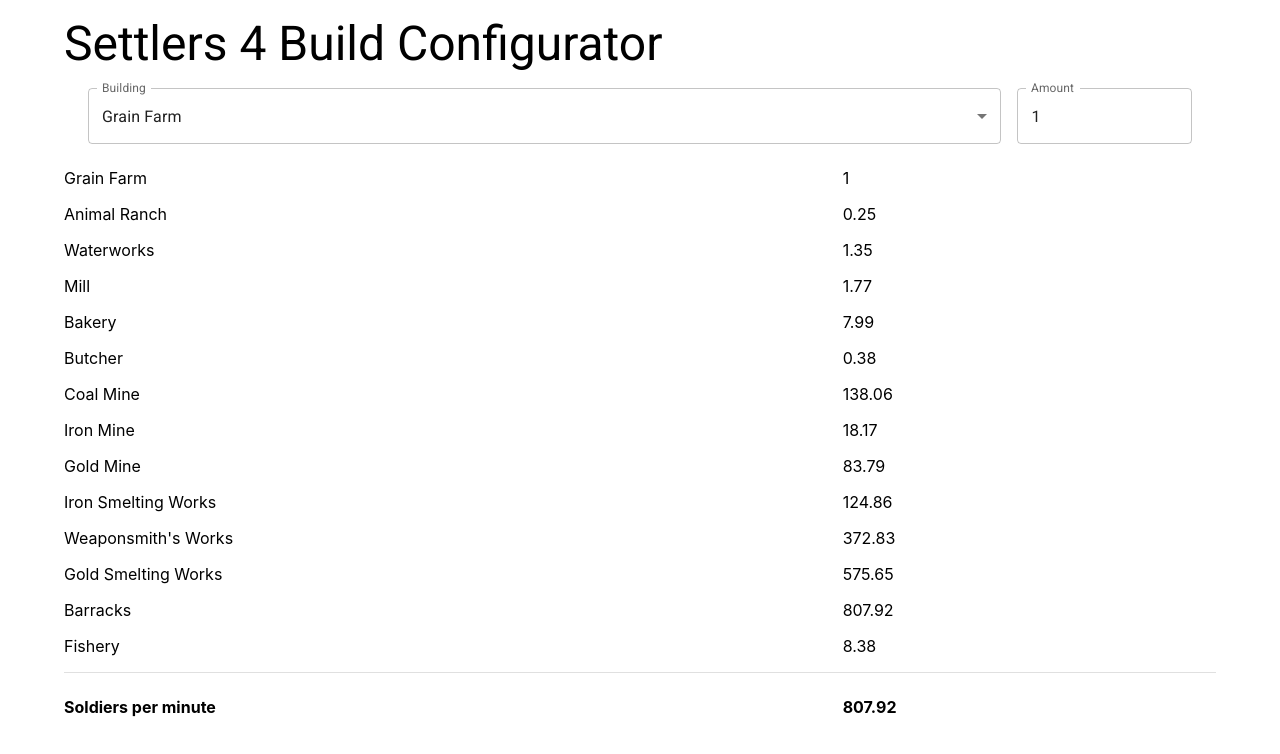
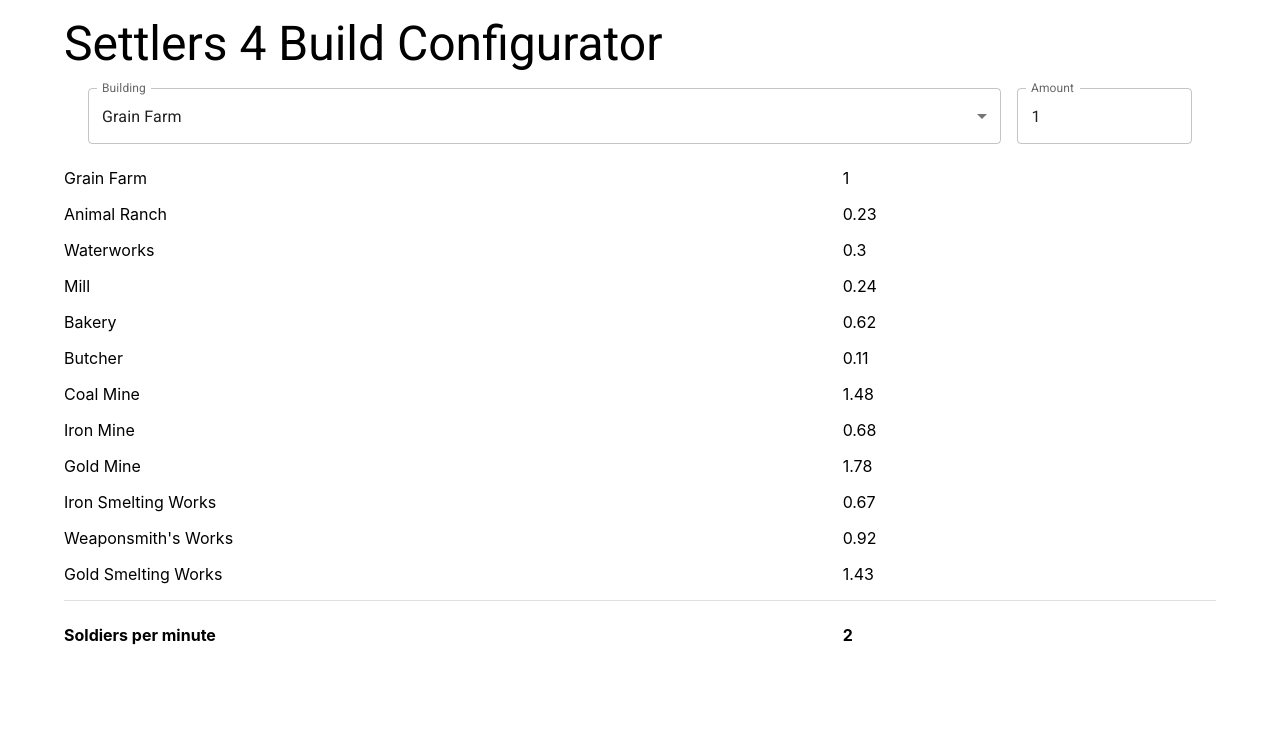
Before and after one commit to Sir-hennihau/Settlers-4-Build-Configurator, a React (Create React App) app: page / in a window 1280 px wide. Shown: the top 754 px of the page. Built offline with nearby package versions, Linux system fonts and the light colour scheme.

Commit message:
Revert "WIP dynamic calculations, but bugged"
This reverts commit 7594f9b083c5a5ddf96ded6a364010fca460180c.

```diff
--- a/src/components/building-output/buildingOutput.tsx
+++ b/src/components/building-output/buildingOutput.tsx
@@ -1,38 +1,13 @@
 import { Grid } from "@mui/material";
+import { BUILDINGS } from "../../data/buildings";
 import { OutputItem } from "./components/outputItem";
-import { BUILDINGS } from "../../data/buildings";
-import { useAppSelector } from "../../store/hooks";
-import { selectBuildingSelection } from "../../store/building-selection/buildingSelectionSlice";
-import { selectConfig } from "../../store/config-store/configSlice";
-import { calculateProductionRequirements } from "../../helpers/calculateProductionRequirements";
 
 export const BuildingOutput = () => {
-  const { selectedBuilding, buildingAmount } = useAppSelector(
-    selectBuildingSelection
-  );
-  const { productionChain } = useAppSelector(selectConfig);
-
-  // Calculate required amounts for each building
-  const requirements = selectedBuilding
-    ? calculateProductionRequirements(
-        selectedBuilding,
-        buildingAmount,
-        productionChain
-      )
-    : {};
-
   return (
     <Grid container spacing={2} sx={{ marginTop: 1 }}>
-      {BUILDINGS.map((building) => {
-        const requiredAmount = requirements[building.type] || 0;
-        return (
-          <OutputItem
-            building={building}
-            requiredAmount={requiredAmount}
-            key={building.type}
-          />
-        );
-      })}
+      {BUILDINGS.map((building) => (
+        <OutputItem building={building} key={building.label} />
+      ))}
     </Grid>
   );
 };
--- a/src/components/building-output/components/outputItem.tsx
+++ b/src/components/building-output/components/outputItem.tsx
@@ -1,14 +1,23 @@
 import { Grid } from "@mui/material";
 import { getPreviewString } from "../../../helpers/getPreviewString";
-import { BuildingInfo } from "../../../data/buildings";
+import { selectConfig } from "../../../store/config-store/configSlice";
+import { useAppSelector } from "../../../store/hooks";
+import { Building } from "../../../types/building";
 
 interface OutputItemProps {
-  building: BuildingInfo;
-  requiredAmount: number;
+  building: Building;
 }
 
-export const OutputItem = ({ building, requiredAmount }: OutputItemProps) => {
-  const buildingAmountString = getPreviewString(requiredAmount);
+export const OutputItem = ({ building }: OutputItemProps) => {
+  // --- STATE ---
+
+  const { soldiersPerMinute } = useAppSelector(selectConfig);
+
+  // --- RENDER ---
+
+  const buildingAmountString = getPreviewString(
+    building.multiplier * soldiersPerMinute
+  );
 
   return (
     <>
--- a/src/components/solders-per-minute-info/soldiersPerMinuteInfo.tsx
+++ b/src/components/solders-per-minute-info/soldiersPerMinuteInfo.tsx
@@ -1,45 +1,12 @@
 import { Divider, Grid } from "@mui/material";
 import { getPreviewString } from "../../helpers/getPreviewString";
 import { selectConfig } from "../../store/config-store/configSlice";
-import { selectBuildingSelection } from "../../store/building-selection/buildingSelectionSlice";
 import { useAppSelector } from "../../store/hooks";
-import { calculateProductionRequirements } from "../../helpers/calculateProductionRequirements";
-import { romasProductionConfig } from "../../data/romasConfig";
 
 export const SoldiersPerMinuteInfo = () => {
   // --- STATE ---
 
-  const { productionChain } = useAppSelector(selectConfig);
-  const { selectedBuilding, buildingAmount } = useAppSelector(
-    selectBuildingSelection
-  );
-
-  // Calculate soldiers per minute based on the production chain
-  let soldiersPerMinute = 0;
-
-  if (selectedBuilding) {
-    const requirements = calculateProductionRequirements(
-      selectedBuilding,
-      buildingAmount,
-      productionChain
-    );
-
-    // Find if weaponSmith and goldSmelt are in the requirements (needed for soldiers)
-    const weaponSmithAmount = requirements["weaponSmith"] || 0;
-    const goldSmeltAmount = requirements["goldSmelt"] || 0;
-
-    if (weaponSmithAmount > 0 && goldSmeltAmount > 0) {
-      // Calculate soldiers per minute based on weapon and gold production
-      // 1 weapon + 2 gold bars = 1 soldier
-      const weaponsPerMinute =
-        weaponSmithAmount * romasProductionConfig.weaponSmith.out;
-      const goldBarsPerMinute =
-        goldSmeltAmount * romasProductionConfig.goldSmelt.out;
-
-      // Limiting factor determines soldiers per minute
-      soldiersPerMinute = Math.min(weaponsPerMinute, goldBarsPerMinute / 2);
-    }
-  }
+  const { soldiersPerMinute } = useAppSelector(selectConfig);
 
   // --- RENDER ---
 
--- a/src/data/buildings.ts
+++ b/src/data/buildings.ts
@@ -1,23 +1,17 @@
-import { BuildingType } from "../types/production";
+import { Building } from "../types/building";
 
-export interface BuildingInfo {
-  type: BuildingType;
-  label: string;
-}
-
-export const BUILDINGS: BuildingInfo[] = [
-  { type: "grainFarm", label: "Grain Farm" },
-  { type: "animalFarm", label: "Animal Ranch" },
-  { type: "waterworks", label: "Waterworks" },
-  { type: "mill", label: "Mill" },
-  { type: "bakery", label: "Bakery" },
-  { type: "butcher", label: "Butcher" },
-  { type: "coalMine", label: "Coal Mine" },
-  { type: "ironMine", label: "Iron Mine" },
-  { type: "goldMine", label: "Gold Mine" },
-  { type: "ironSmelt", label: "Iron Smelting Works" },
-  { type: "weaponSmith", label: "Weaponsmith's Works" },
-  { type: "goldSmelt", label: "Gold Smelting Works" },
-  { type: "barracks", label: "Barracks" },
-  { type: "fishery", label: "Fishery" },
+export const BUILDINGS: Building[] = [
+  { label: "Grain Farm", multiplier: 0.5 },
+  { label: "Animal Ranch", multiplier: 0.117 },
+  { label: "Waterworks", multiplier: 0.15 },
+  { label: "Mill", multiplier: 0.118 },
+  { label: "Bakery", multiplier: 0.308 },
+  { label: "Butcher", multiplier: 0.056 },
+  // { label: "Fisher", multiplier: 1 },
+  { label: "Coal Mine", multiplier: 0.738 },
+  { label: "Iron Mine", multiplier: 0.34 },
+  { label: "Gold Mine", multiplier: 0.89 },
+  { label: "Iron Smelting Works", multiplier: 0.335 },
+  { label: "Weaponsmith's Works", multiplier: 0.461 },
+  { label: "Gold Smelting Works", multiplier: 0.713 },
 ];
--- a/src/data/romasConfig.ts
+++ b/src/data/romasConfig.ts
@@ -2,18 +2,17 @@
 import { CivilizationProductionRate } from "../types/production";
 
 export const romasProductionConfig: CivilizationProductionRate = {
-  grainFarm: { in: 1.768, out: 1.768, producedGood: "grain" },
-  mill: { in: 4.519, out: 4.519, producedGood: "weat" },
-  bakery: { in: 1.728, out: 1.728, producedGood: "bread" },
-  animalFarm: { in: 2.006, out: 1.504, producedGood: "animal" },
-  butcher: { in: 4.747, out: 4.747, producedGood: "meat" },
-  waterworks: { in: 5.909, out: 5.909, producedGood: "water" },
-  coalMine: { in: 0.687, out: 6.87, producedGood: "coal" },
-  ironMine: { in: 0.687, out: 6.87, producedGood: "ironOre" },
-  goldMine: { in: 0.687, out: 6.87, producedGood: "goldOre" },
-  goldSmelt: { in: 2.807, out: 2.807, producedGood: "goldBar" },
-  ironSmelt: { in: 2.986, out: 2.986, producedGood: "ironBar" },
-  weaponSmith: { in: 2.167, out: 2.167, producedGood: "weapon" },
-  barracks: { in: 1, out: 1, producedGood: "soldierT3" },
-  fishery: { in: 1, out: 1, producedGood: "fish" },
+  "grain farm": { in: 1.768, out: 1.768 },
+  mill: { in: 4.519, out: 4.519 },
+  bakery: { in: 1.728, out: 1.728 },
+  animalFarm: { in: 2.006, out: 1.504 },
+  butcher: { in: 4.747, out: 4.747 },
+  waterworks: { in: 5.909, out: 5.909 },
+  cacheCoalMine: { in: 0.687, out: 6.87 },
+  ironMine: { in: 0.687, out: 6.87 },
+  goldMine: { in: 0.687, out: 6.87 },
+  stoneMine: { in: 0.687, out: 6.87 },
+  goldSmelt: { in: 2.807, out: 2.807 },
+  ironSmelt: { in: 2.986, out: 2.986 },
+  weaponSmith: { in: 2.167, out: 2.167 },
 };
--- a/src/helpers/calculateProductionRequirements.ts
+++ /dev/null
@@ -1,87 +0,0 @@
-import { ProductionChain, BuildingType } from "../types/production";
-import { romasProductionConfig } from "../data/romasConfig";
-
-export interface ProductionRequirements {
-  [buildingType: string]: number;
-}
-
-export const calculateProductionRequirements = (
-  selectedBuilding: BuildingType,
-  buildingAmount: number,
-  productionChain: ProductionChain
-): ProductionRequirements => {
-  // First, calculate the baseline requirements for 1 T3 soldier per minute
-  const baselineRequirements = calculateBaselineRequirements(productionChain);
-
-  // Find the baseline amount for the selected building
-  const baselineAmount = baselineRequirements[selectedBuilding] || 0;
-
-  if (baselineAmount === 0) {
-    // If the selected building is not part of the T3 soldier chain, just return it
-    return { [selectedBuilding]: buildingAmount };
-  }
-
-  // Calculate the scaling factor based on user input
-  const scalingFactor = buildingAmount / baselineAmount;
-
-  // Scale all requirements
-  const requirements: ProductionRequirements = {};
-  for (const [building, amount] of Object.entries(baselineRequirements)) {
-    requirements[building] = amount * scalingFactor;
-  }
-
-  return requirements;
-};
-
-function calculateBaselineRequirements(
-  productionChain: ProductionChain
-): ProductionRequirements {
-  const requirements: ProductionRequirements = {};
-  const requiredResources: { [resource: string]: number } = {};
-
-  // Start with the goal: 1 T3 soldier per minute
-  requiredResources["soldierT3"] = 1;
-
-  // Work backwards through the production chain
-  const processedBuildings = new Set<string>();
-
-  while (Object.keys(requiredResources).length > 0) {
-    const nextRequiredResources: { [resource: string]: number } = {};
-
-    for (const [resource, amount] of Object.entries(requiredResources)) {
-      // Find which building produces this resource
-      const producingRule = productionChain.find((rule) =>
-        rule.outputs.some((output) => output.resource === resource)
-      );
-
-      if (producingRule && !processedBuildings.has(producingRule.building)) {
-        const buildingConfig =
-          romasProductionConfig[producingRule.building as BuildingType];
-
-        if (buildingConfig) {
-          // Calculate how many buildings we need to produce the required amount
-          const requiredBuildings = amount / buildingConfig.out;
-          requirements[producingRule.building] =
-            (requirements[producingRule.building] || 0) + requiredBuildings;
-
-          // Add this building's input requirements
-          for (const input of producingRule.inputs) {
-            const inputAmount = requiredBuildings * input.amount;
-            nextRequiredResources[input.resource] =
-              (nextRequiredResources[input.resource] || 0) + inputAmount;
-          }
-
-          processedBuildings.add(producingRule.building);
-        }
-      }
-    }
-
-    // Move to next level
-    Object.keys(requiredResources).forEach(
-      (key) => delete requiredResources[key]
-    );
-    Object.assign(requiredResources, nextRequiredResources);
-  }
-
-  return requirements;
-}
--- a/src/store/building-selection/buildingSelectionSlice.ts
+++ /dev/null
@@ -1,38 +0,0 @@
-import { createSlice, PayloadAction } from "@reduxjs/toolkit";
-import { RootState } from "../store";
-import { BuildingType } from "../../types/production";
-
-export interface BuildingSelectionState {
-  selectedBuilding: BuildingType | null;
-  buildingAmount: number;
-}
-
-const initialState: BuildingSelectionState = {
-  selectedBuilding: null,
-  buildingAmount: 1,
-};
-
-export const buildingSelectionSlice = createSlice({
-  name: "buildingSelection",
-  initialState,
-  reducers: {
-    setSelectedBuilding: (state, action: PayloadAction<BuildingType>) => {
-      state.selectedBuilding = action.payload;
-    },
-    setBuildingAmount: (state, action: PayloadAction<number>) => {
-      state.buildingAmount = action.payload;
-    },
-    resetSelection: (state) => {
-      state.selectedBuilding = null;
-      state.buildingAmount = 1;
-    },
-  },
-});
-
-export const { setSelectedBuilding, setBuildingAmount, resetSelection } =
-  buildingSelectionSlice.actions;
-
-export const selectBuildingSelection = (state: RootState) =>
-  state.buildingSelection;
-
-export default buildingSelectionSlice.reducer;
--- a/src/store/config-store/configSlice.ts
+++ b/src/store/config-store/configSlice.ts
@@ -1,7 +1,6 @@
 import { createSlice, PayloadAction } from "@reduxjs/toolkit";
 import { RootState } from "../../store/store";
 import { ProductionChain } from "../../types/production";
-import { romasProductionConfig } from "../../data/romasConfig";
 
 export interface ConfigState {
   soldiersPerMinute: number;
@@ -12,30 +11,10 @@ const initialState: ConfigState = {
   soldiersPerMinute: 1,
   productionChain: [
     {
-      building: "grainFarm",
-      inputs: [],
-      outputs: [{ resource: "grain", amount: 1 }],
-    },
-    {
-      building: "waterworks",
-      inputs: [],
-      outputs: [{ resource: "water", amount: 1 }],
-    },
-    {
       building: "animalFarm",
       inputs: [
-        {
-          resource: "grain",
-          amount:
-            romasProductionConfig.animalFarm.in /
-            romasProductionConfig.animalFarm.out,
-        },
-        {
-          resource: "water",
-          amount:
-            romasProductionConfig.animalFarm.in /
-            romasProductionConfig.animalFarm.out,
-        },
+        { resource: "grain", amount: "x" },
+        { resource: "water", amount: "x" },
       ],
       outputs: [{ resource: "animal", amount: 1 }],
     },
@@ -59,38 +38,17 @@ const initialState: ConfigState = {
     },
     {
       building: "coalMine",
-      inputs: [
-        {
-          resource: "bread",
-          amount:
-            romasProductionConfig.coalMine.in /
-            romasProductionConfig.coalMine.out,
-        },
-      ],
+      inputs: [{ resource: "bread", amount: "x" }],
       outputs: [{ resource: "coal", amount: 1 }],
     },
     {
       building: "ironMine",
-      inputs: [
-        {
-          resource: "meat",
-          amount:
-            romasProductionConfig.ironMine.in /
-            romasProductionConfig.ironMine.out,
-        },
-      ],
+      inputs: [{ resource: "meat", amount: "x" }],
       outputs: [{ resource: "ironOre", amount: 1 }],
     },
     {
       building: "goldMine",
-      inputs: [
-        {
-          resource: "fish",
-          amount:
-            romasProductionConfig.goldMine.in /
-            romasProductionConfig.goldMine.out,
-        },
-      ],
+      inputs: [{ resource: "fish", amount: "x" }],
       outputs: [{ resource: "goldOre", amount: 1 }],
     },
     {
@@ -118,12 +76,7 @@ const initialState: ConfigState = {
       outputs: [{ resource: "goldBar", amount: 1 }],
     },
     {
-      building: "fishery",
-      inputs: [],
-      outputs: [{ resource: "fish", amount: 1 }],
-    },
-    {
-      building: "barracks",
+      building: "soldierProduction",
       inputs: [
         { resource: "weapon", amount: 1 },
         { resource: "goldBar", amount: 2 },
--- a/src/store/store.ts
+++ b/src/store/store.ts
@@ -1,11 +1,9 @@
 import { configureStore, ThunkAction, Action } from "@reduxjs/toolkit";
 import configSlice from "./config-store/configSlice";
-import buildingSelectionSlice from "./building-selection/buildingSelectionSlice";
 
 export const store = configureStore({
   reducer: {
     config: configSlice,
-    buildingSelection: buildingSelectionSlice,
   },
 });
 
```
Also changed, not shown: src/components/building-input/buildingInput.tsx (+19 -26 lines), src/types/production.ts (+5 -23 lines).
